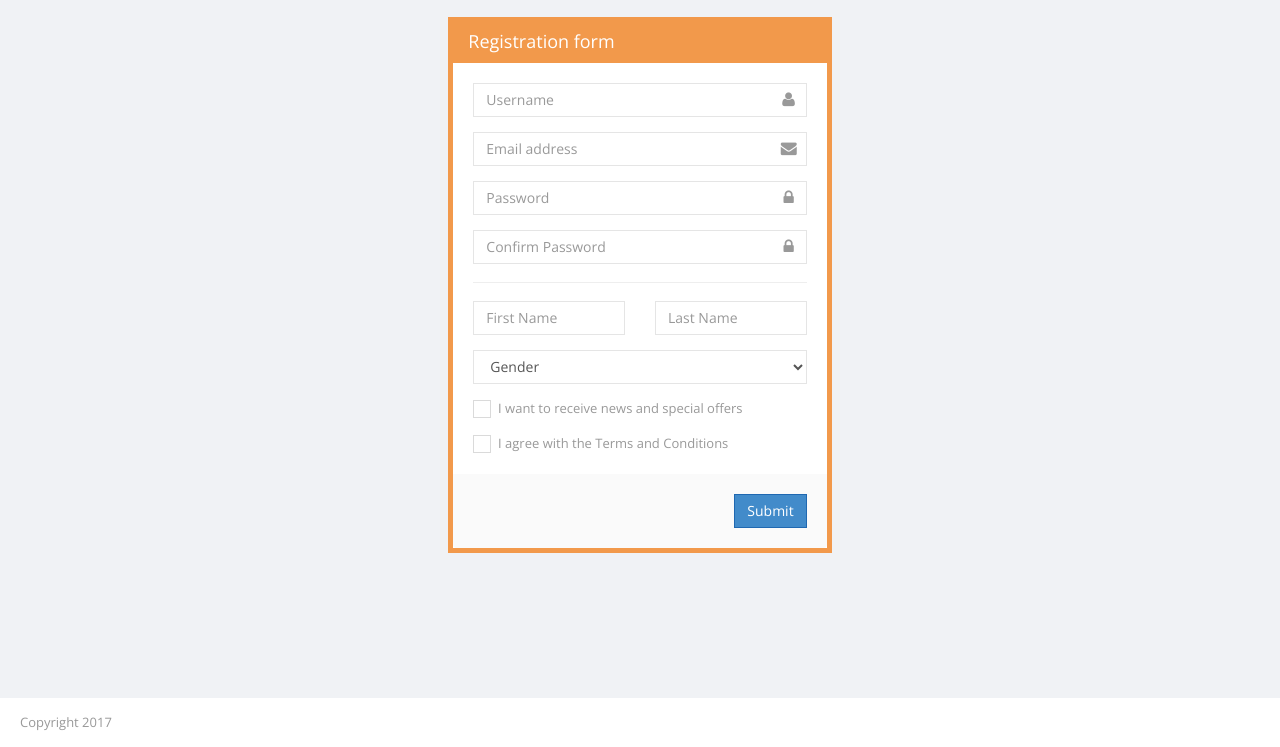
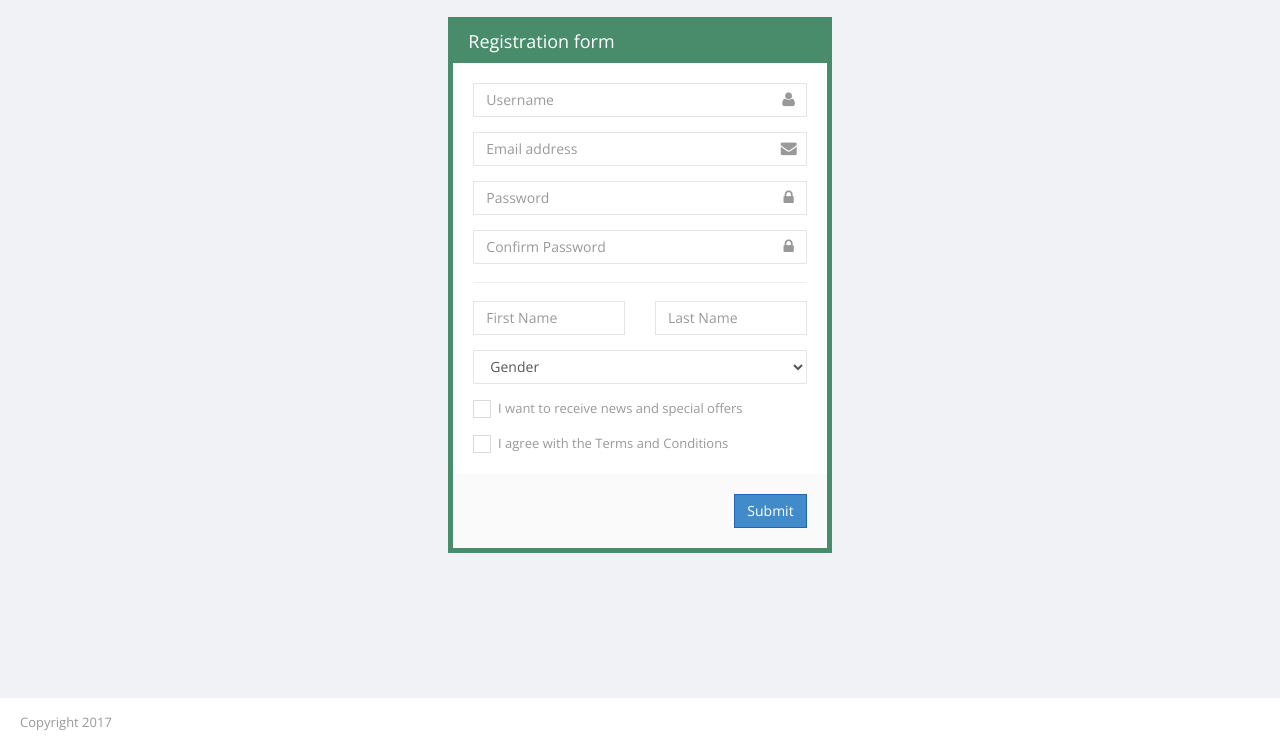
Before and after one commit to alanmacgowan/BookLibrary-BootstrapTemplate, a plain HTML site: page register.html in a window 1280 px wide. Shown: the part 53-800 px from the top of the page. Drawn offline with nearby package versions, Linux system fonts and the light colour scheme.

Commit message:
minor changes

```diff
--- a/register.html
+++ b/register.html
@@ -2,7 +2,7 @@
 <html lang="en">
 
 <head>
-    <title>Forms | Forms</title>
+    <title>Register</title>
     <meta charset="utf-8">
     <meta http-equiv="X-UA-Compatible" content="IE=edge,chrome=1">
     <meta name="viewport" content="width=device-width, initial-scale=1.0">
@@ -40,7 +40,7 @@
 
             <div class="col-lg-4 col-lg-offset-4">
 
-                <div class="panel panel-yellow">
+                <div class="panel panel-green">
                     <div class="panel-heading">
                         Registration form</div>
                     <div class="panel-body pan">
```
Also changed, not shown: authors.html (+1 -1 lines), books.html (+1 -1 lines), dashboard.html (+1 -1 lines), login.html (+2 -2 lines), profile.html (+1 -1 lines), images/icons/favicon.ico, images/icons/favicona.ico (added).
